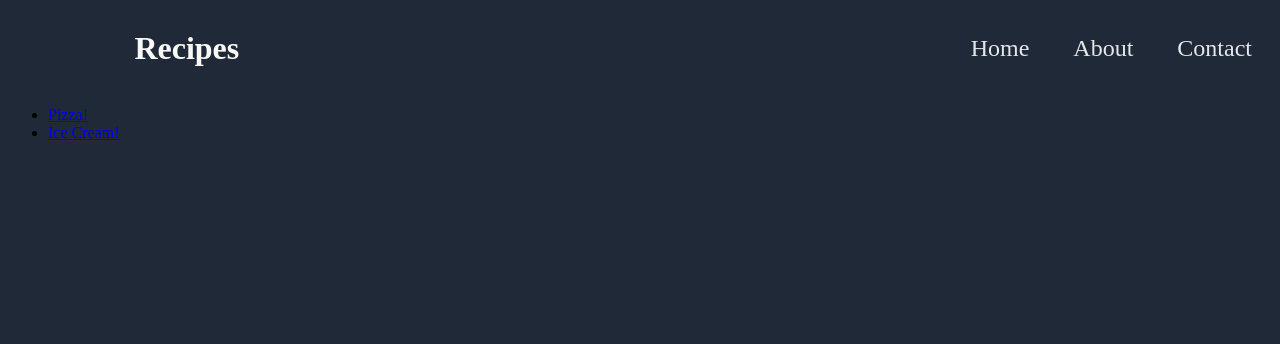
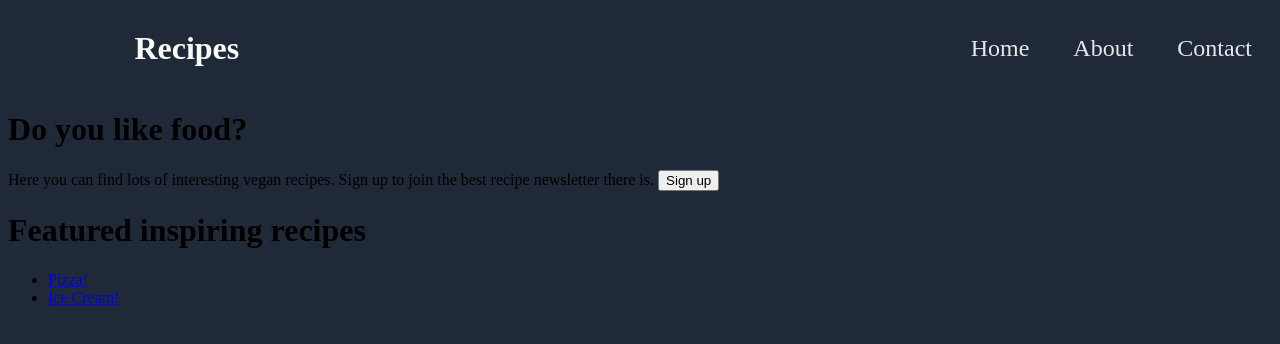
Before and after one commit to vcarter3/odin-recipes, a plain HTML site: page index.html in a window 1280 px wide. Drawn offline with Linux system fonts and the light colour scheme.

Commit message:
added header to middle

```diff
--- a/index.html
+++ b/index.html
@@ -22,9 +22,20 @@
     </div>
       </div>
 
+    <div class="top">
+        <h1>Do you like food?</h1>
+        <p1>Here you can find lots of interesting vegan recipes. Sign up to join the best recipe newsletter there is.</p1>
+        <button>Sign up</button>
+    </div>
+
+    <div class="middle">
+        <h1>Featured inspiring recipes</h1>
     <ul>
     <li><a href="./recipes/vegan_pizza.html">Pizza!</a></li>
     <li><a href="./recipes/vegan_ice_cream.html">Ice Cream!</a></li>
     </ul>
+    </div>
+
+
 </body>
 </html>
```
